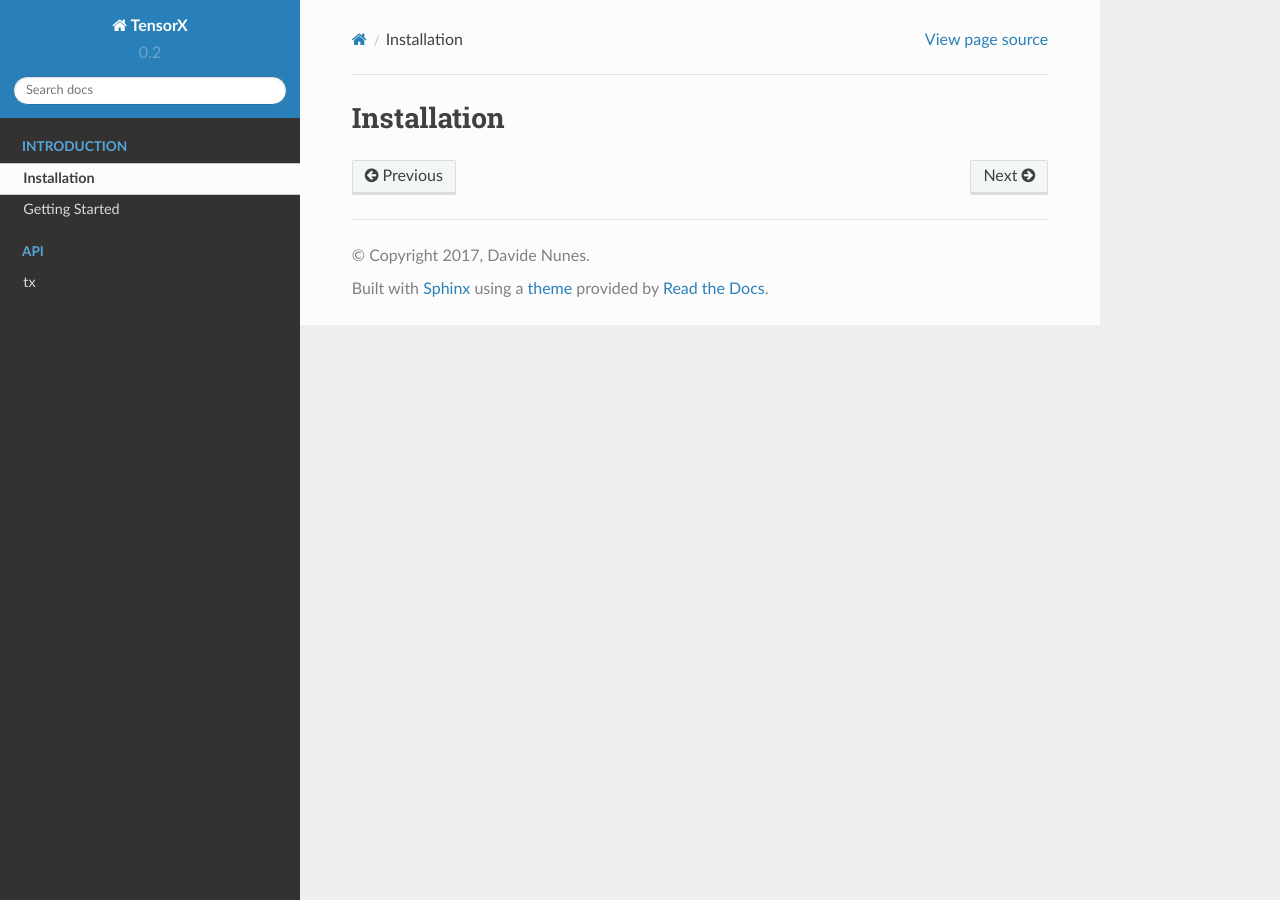
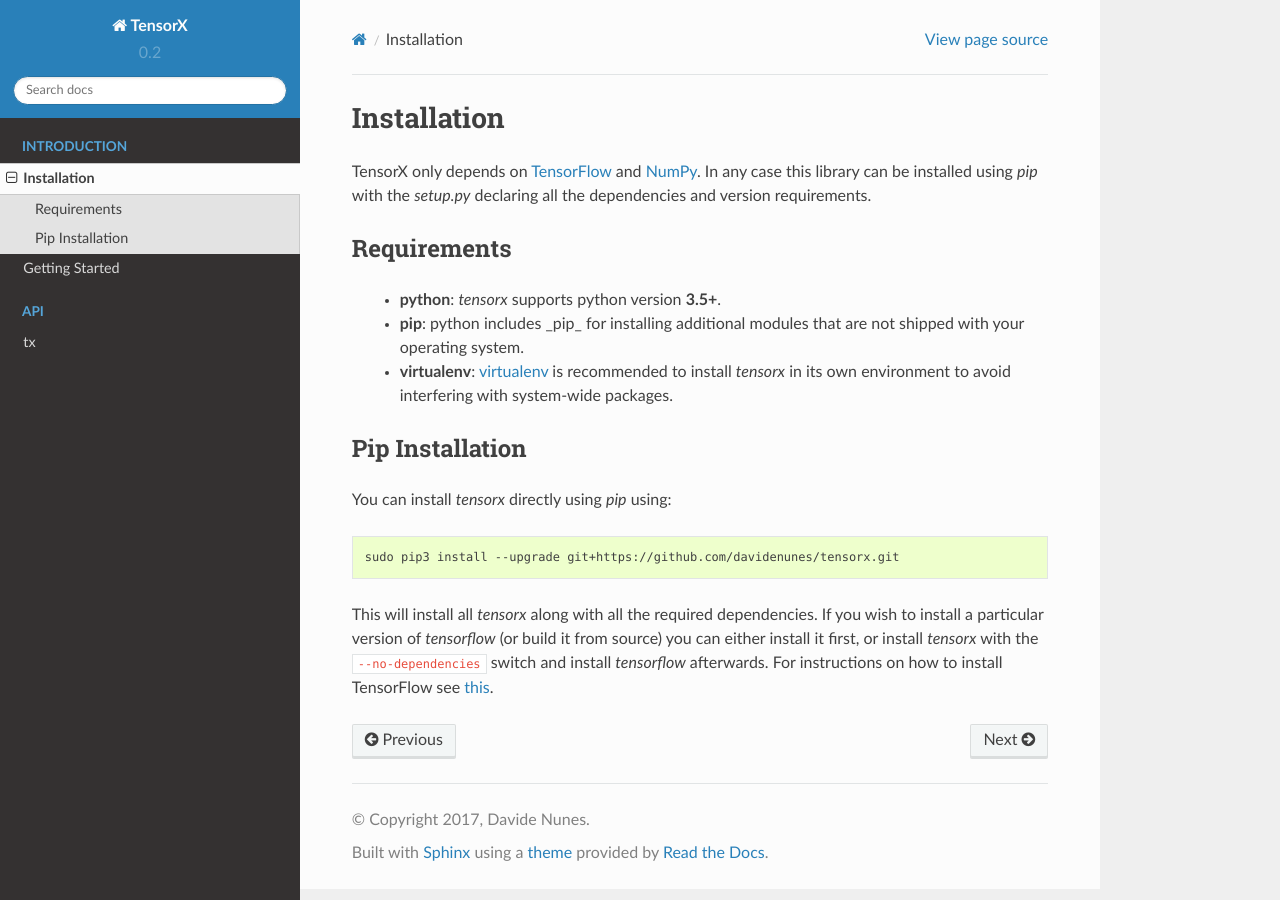
Before and after one commit to tensorx/tensorx, a Sphinx documentation site: the page built from docs/install.rst, in a window 1280 px wide. Built offline with Sphinx 7.4.7 and the Read the Docs theme 2.0.0, drawn with Linux system fonts in a browser that asks for light colours.

Commit message:
started documentation for install and getting started

```diff
--- a/docs/install.rst
+++ b/docs/install.rst
@@ -1,2 +1,27 @@
 Installation
 ############
+
+TensorX only depends on `TensorFlow <https://www.tensorflow.org/>`_ and `NumPy <http://www.numpy.org/>`_. In any case
+this library can be installed using `pip` with the `setup.py` declaring all the dependencies and version requirements.
+
+Requirements
+============
+
+    * **python**: `tensorx` supports python version **3.5+**.
+    * **pip**: python includes _pip_ for installing additional modules that are not shipped with your operating system.
+    * **virtualenv**: `virtualenv <https://virtualenv.pypa.io/en/stable/>`_ is recommended to install `tensorx` in its own environment to avoid interfering with system-wide packages.
+
+Pip Installation
+================
+
+You can install `tensorx` directly using `pip` using:
+
+.. code-block:: bash
+
+    sudo pip3 install --upgrade git+https://github.com/davidenunes/tensorx.git
+
+
+This will install all `tensorx` along with all the required dependencies. If you wish to install a particular version of
+`tensorflow` (or build it from source) you can either install it first, or install `tensorx` with the ``--no-dependencies``
+switch and install `tensorflow` afterwards. For instructions on how to install TensorFlow
+see `this <https://www.tensorflow.org/install/>`_.
--- a/setup.py
+++ b/setup.py
@@ -13,6 +13,7 @@
     description='TensorX is a minimalistic utility library to '
                 'build neural network models in TensorFlow',
 
+    python_requires='>=3.5',
     install_requires=[
         'tensorflow >= 1.3.0',
         'numpy >= 1.13'
```
Also changed, not shown: docs/index.rst (+13 -0 lines).
